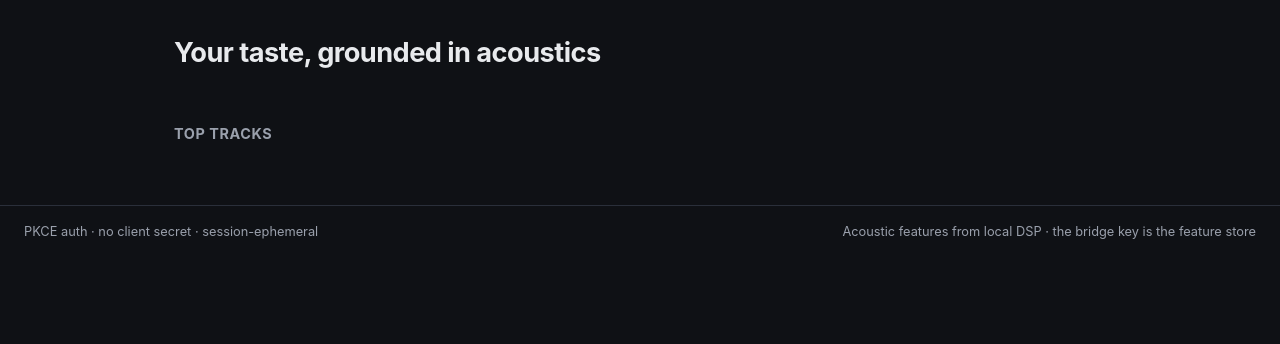
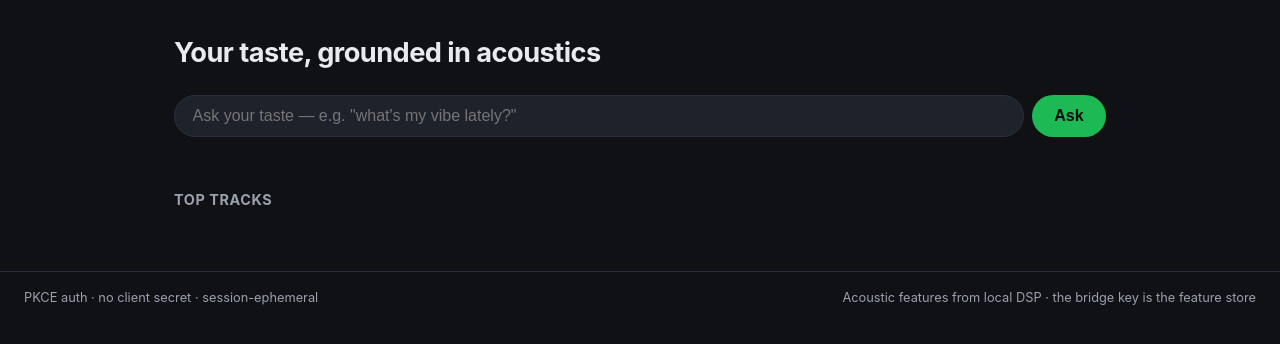
Before and after one commit to JordanVercillo/audio-agentic-pipeline, a FastAPI app: template src/webapp/templates/dashboard.html in a window 1280 px wide. Shown: the part 75-419 px from the top of the page. Run offline with FastAPI, Linux system fonts and the light colour scheme; the template is opened without the code that fills it, so the values that code supplies are empty; parts of the project's set-up code (start-up, migrations or seed data) failed here and were passed over.

Commit message:
P8 slice 2: RAG /ask — grounded taste Q&A (the last of the 4 features)
A question box on the dashboard: the visitor asks anything about their taste
and gets an answer GROUNDED strictly on their own retrieved data — never a
free-association.

- rag.py: TasteRAG assembles a grounding block from the visitor's overlap
  insight, taste drift, top artists/genres, top tracks, and the gold
  column_descriptions feature glossary (shared feature store, D-5/D-10). With
  ANTHROPIC_API_KEY → Claude (claude-opus-4-8, override via WEBAPP_LLM_MODEL)
  writes the answer, instructed to cite only what's in the data; without a key
  → a deterministic template answer from the same facts (D-5). Never raises —
  any LLM error or refusal falls back.
- app.py: POST /ask reads a compact in-session `taste` context cached at
  /dashboard (no re-fetch, no per-request DuckDB), answers, renders ask.html.
- Templates/CSS: ask form on the dashboard + a clean Q&A result page.
- 7 new tests: grounding assembly, deterministic fallback (no key), mocked
  LLM path (asserts model + grounding in prompt), refusal→fallback, and the
  /ask routes (unauth redirect, no-dashboard redirect, grounded answer).
  173 total green, ruff clean.

Deps: anthropic. Grounding uses app-composed retrieval (lower surface for a
public pilot); a SQL-tool variant over a per-session WarehouseAgent is the
documented next extension.

Co-Authored-By: Claude Opus 4.8 <noreply@anthropic.com>

```diff
--- a/pyproject.toml
+++ b/pyproject.toml
@@ -44,6 +44,7 @@ dependencies = [
     "uvicorn[standard]>=0.50.0",
     "itsdangerous>=2.2.0",
     "python-multipart>=0.0.32",
+    "anthropic>=0.116.0",
 ]
 
 [project.optional-dependencies]
--- a/src/webapp/app.py
+++ b/src/webapp/app.py
@@ -21,7 +21,7 @@ from functools import lru_cache
 from pathlib import Path
 from typing import Any, Optional
 
-from fastapi import FastAPI, Request
+from fastapi import FastAPI, Form, Request
 from fastapi.responses import HTMLResponse, RedirectResponse
 from fastapi.staticfiles import StaticFiles
 from fastapi.templating import Jinja2Templates
@@ -29,6 +29,7 @@ from fastapi.templating import Jinja2Templates
 from ..ingestion.fetchers import fetch_top_artists, fetch_top_tracks
 from . import auth_web, config
 from .featurestore import FeatureStore
+from .rag import TasteRAG
 from .sessions import CookieSigner, SessionStore
 
 logger = logging.getLogger(__name__)
@@ -119,6 +120,23 @@ def _top_artists(client: Any, limit: int = 12) -> list[dict[str, Any]]:
     ]
 
 
+def _slim_taste(ctx: dict[str, Any]) -> dict[str, Any]:
+    """The grounding-relevant subset of the dashboard context, cached in-session for /ask."""
+    return {
+        "profile": ctx.get("profile"),
+        "drift": ctx.get("drift"),
+        "artists": [{"name": a["name"], "genres": a.get("genres", "")}
+                    for a in (ctx.get("artists") or [])],
+        "ranges": [
+            {"label": r["label"],
+             "tracks": [{"name": t["name"], "artist": t["artist"],
+                         "in_corpus": t.get("in_corpus", False)}
+                        for t in r["tracks"][:10]]}
+            for r in ctx.get("ranges", [])
+        ],
+    }
+
+
 def create_app() -> FastAPI:
     app = FastAPI(title="Vercillo Analytics — Taste Pilot", docs_url=None, redoc_url=None)
     app.mount("/static", StaticFiles(directory=str(_BASE / "static")), name="static")
@@ -185,7 +203,25 @@ def create_app() -> FastAPI:
                 request, "error.html",
                 {"detail": f"Could not load your data: {exc}", "authed": False},
                 status_code=502)
+        session["taste"] = _slim_taste(ctx)  # compact grounding for /ask
         return templates.TemplateResponse(request, "dashboard.html", {**ctx, "authed": True})
+
+    @app.post("/ask", response_class=HTMLResponse)
+    def ask(request: Request, q: str = Form("")):
+        session = request.state.session
+        if not auth_web.is_authenticated(session):
+            return RedirectResponse("/", status_code=303)
+        taste = session.get("taste")
+        if not taste:  # dashboard hasn't been loaded this session
+            return RedirectResponse("/dashboard", status_code=303)
+        question = (q or "").strip()
+        if not question:
+            return RedirectResponse("/dashboard", status_code=303)
+        result = TasteRAG(_feature_store()).answer(question, taste)
+        return templates.TemplateResponse(request, "ask.html", {
+            "authed": True, "question": question,
+            "answer": result["answer"], "source": result["source"],
+        })
 
     @app.get("/logout")
     def logout(request: Request):
--- a/src/webapp/config.py
+++ b/src/webapp/config.py
@@ -81,3 +81,9 @@ def get_session_secret() -> str:
 def anthropic_key() -> str | None:
     """Optional — enables LLM RAG answers (slice 2). Absent → deterministic fallback."""
     return os.environ.get("ANTHROPIC_API_KEY") or None
+
+
+# Default to the most capable model; override to a cheaper one (e.g.
+# claude-haiku-4-5) for the public pilot's cost profile via WEBAPP_LLM_MODEL.
+def rag_model() -> str:
+    return os.environ.get("WEBAPP_LLM_MODEL", "claude-opus-4-8")
--- a/src/webapp/featurestore.py
+++ b/src/webapp/featurestore.py
@@ -56,6 +56,18 @@ class FeatureStore:
             ca = pd.read_parquet(ca_path)
             if {"spotify_track_id", "genre_bucket"}.issubset(ca.columns):
                 self._genre = dict(zip(ca["spotify_track_id"], ca["genre_bucket"], strict=False))
+
+        # Agent-readable feature descriptions (for RAG grounding — SPEC P8).
+        self.descriptions: dict[str, str] = {}
+        cd_path = self.modeled_dir / "column_descriptions.parquet"
+        if cd_path.exists():
+            cd = pd.read_parquet(cd_path)
+            if {"column_name", "description"}.issubset(cd.columns):
+                self.descriptions = dict(zip(cd["column_name"], cd["description"], strict=False))
+
+    def feature_glossary(self, cols: list[str]) -> dict[str, str]:
+        """Descriptions for the named feature columns (subset of column_descriptions)."""
+        return {c: self.descriptions[c] for c in cols if c in self.descriptions}
 
     # ── the join ──────────────────────────────────────────────────────────
     def profile(self, track_ids: list[str]) -> dict[str, Any]:
--- /dev/null
+++ b/src/webapp/rag.py
@@ -0,0 +1,136 @@
+"""
+rag.py — grounded taste Q&A (SPEC P8 slice 2).
+
+Answers a visitor's free-text question about their taste, GROUNDED strictly on
+their own retrieved data: the acoustic overlap insight, taste drift, top
+artists/genres, top tracks, and the gold `column_descriptions` feature glossary
+(the same feature store P5's agent reads — shared retrieval core, D-10/D-5).
+
+    - With ANTHROPIC_API_KEY: Claude writes the answer from the grounding block,
+      instructed to cite only what's in the data and invent nothing.
+    - Without a key: a deterministic template answer from the same facts (D-5).
+
+The LLM only ever sees the visitor's retrieved rows — it does not free-associate.
+A SQL-tool variant (letting the model query a per-session WarehouseAgent over the
+visitor's Parquet) is the documented next extension; here the app composes the
+retrieval, which is the lower-surface, higher-precision path for a public pilot.
+"""
+
+from __future__ import annotations
+
+import logging
+from typing import Any, Optional
+
+from . import config
+
+logger = logging.getLogger(__name__)
+
+# Interpretable features we surface + gloss (must exist in column_descriptions).
+_GLOSSARY_FEATURES = ["tempo_bpm", "rms_mean", "spectral_centroid_mean"]
+
+_SYSTEM = (
+    "You are a warm, precise music-taste analyst for Vercillo Analytics. Answer "
+    "the visitor's question USING ONLY the DATA provided about their own Spotify "
+    "listening and its local acoustic analysis. Cite their real tracks, artists, "
+    "genres, and numbers. NEVER invent tracks, artists, or statistics that are not "
+    "in the DATA. If the DATA cannot answer the question, say what you can see "
+    "instead. 2–4 sentences, second person (\"you\"), no preamble, plain prose "
+    "with no markdown formatting."
+)
+
+_MAX_TOKENS = 1024  # a taste answer is deliberately short — well under stream/timeout limits
+
+
+def _grounding_text(taste: dict[str, Any], glossary: dict[str, str]) -> str:
+    """Render the visitor's retrieved facts as the grounding block for the prompt."""
+    lines: list[str] = []
+    prof = taste.get("profile") or {}
+    if prof:
+        head = f"Acoustic corpus overlap: {prof.get('overlap_count', 0)} of your top tracks"
+        if prof.get("dominant_genre"):
+            head += f", leaning {prof['dominant_genre']}"
+        lines.append(head + ".")
+        for h in prof.get("highlights", []):
+            lines.append(f"  - {h}")
+    drift = taste.get("drift")
+    if drift:
+        lines.append(
+            f"Taste drift (recent vs all-time): {drift['label']} "
+            f"(RMS sigma-shift {drift['score']}, {drift.get('n_short', '?')} vs "
+            f"{drift.get('n_long', '?')} overlapping tracks).")
+    artists = taste.get("artists") or []
+    if artists:
+        alist = "; ".join(
+            a["name"] + (f" [{a['genres']}]" if a.get("genres") else "")
+            for a in artists[:10])
+        lines.append(f"Top artists: {alist}.")
+    for rng in taste.get("ranges", []):
+        tracks = rng.get("tracks", [])
+        if tracks:
+            tl = "; ".join(
+                f"{t['name']} — {t['artist']}" + (" [in corpus]" if t.get("in_corpus") else "")
+                for t in tracks[:8])
+            lines.append(f"Top tracks ({rng['label']}): {tl}.")
+    if glossary:
+        lines.append("Feature glossary: "
+                     + " ".join(f"{k} = {v}" for k, v in glossary.items()))
+    return "\n".join(lines) if lines else "(no listening data available)"
+
+
+class TasteRAG:
+    """Grounded taste Q&A over the visitor's own retrieved data."""
+
+    def __init__(self, feature_store: Any = None, model: Optional[str] = None) -> None:
+        self.fs = feature_store
+        self.model = model or config.rag_model()
+
+    def answer(self, question: str, taste: dict[str, Any]) -> dict[str, Any]:
+        """Return {answer, source, model}. Never raises — falls back deterministically."""
+        glossary = self.fs.feature_glossary(_GLOSSARY_FEATURES) if self.fs else {}
+        grounding = _grounding_text(taste, glossary)
+        key = config.anthropic_key()
+        if key:
+            try:
+                text = self._llm_answer(question, grounding, key)
+                if text:
+                    return {"answer": text, "source": "llm", "model": self.model}
+            except Exception as exc:  # noqa: BLE001 — an LLM error must never fail the request
+                logger.warning("RAG LLM answer failed (%s) — deterministic fallback", exc)
+        return {"answer": self._fallback(taste), "source": "fallback", "model": None}
+
+    def _llm_answer(self, question: str, grounding: str, key: str) -> str:
+        import anthropic
+
+        client = anthropic.Anthropic(api_key=key)
+        prompt = (
+            "DATA (the visitor's own listening + local acoustic analysis):\n"
+            f"{grounding}\n\nQUESTION: {question}")
+        resp = client.messages.create(
+            model=self.model,
+            max_tokens=_MAX_TOKENS,
+            system=_SYSTEM,
+            messages=[{"role": "user", "content": prompt}],
+        )
+        if resp.stop_reason == "refusal":
+            return ""
+        return next((b.text for b in resp.content if b.type == "text"), "").strip()
+
+    def _fallback(self, taste: dict[str, Any]) -> str:
+        """Deterministic, visitor-facing answer from the retrieved facts (D-5)."""
+        prof = taste.get("profile") or {}
+        drift = taste.get("drift")
+        artists = taste.get("artists") or []
+        bits: list[str] = []
+        if prof.get("dominant_genre"):
+            bits.append(f"your acoustic overlap leans {prof['dominant_genre']}")
+        if artists:
+            bits.append(f"your top artist is {artists[0]['name']}")
+        if drift:
+            bits.append("your recent-vs-all-time taste shows "
+                        f"{drift['label'].split('(')[0].strip().lower()}")
+        if prof.get("highlights"):
+            bits.append(prof["highlights"][0])
+        if not bits:
+            return ("There isn't enough overlap with our acoustic corpus to profile your "
+                    "taste yet — your dashboard still shows your top tracks and artists.")
+        return "Based on your listening, " + "; ".join(bits) + "."
--- a/src/webapp/static/style.css
+++ b/src/webapp/static/style.css
@@ -34,6 +34,23 @@ main { max-width: 980px; margin: 0 auto; padding: 2rem 1.5rem 3rem; }
 .assurances strong { color: var(--ink); }
 
 .dash h1 { font-size: 1.7rem; letter-spacing: -.02em; margin: 0 0 1.25rem; }
+
+.ask { display: flex; gap: .5rem; margin: 0 0 1.5rem; }
+.ask input {
+  flex: 1; background: var(--panel-2); border: 1px solid var(--line); color: var(--ink);
+  border-radius: 999px; padding: .7rem 1.1rem; font-size: 1rem;
+}
+.ask input:focus { outline: none; border-color: var(--spotify); }
+.ask button {
+  background: var(--spotify); color: var(--spotify-ink); font-weight: 700;
+  border: 0; border-radius: 999px; padding: .7rem 1.4rem; font-size: 1rem; cursor: pointer;
+}
+.qa { background: var(--panel); border: 1px solid var(--line); border-radius: 12px; padding: 1.25rem 1.4rem; }
+.qa .q { color: var(--muted); font-weight: 600; margin: 0 0 .6rem; }
+.qa .q::before { content: "“"; } .qa .q::after { content: "”"; }
+.qa .a { font-size: 1.15rem; line-height: 1.6; }
+.qa .src { color: var(--muted); font-size: .75rem; text-transform: uppercase; letter-spacing: .04em; margin: 1rem 0 0; }
+.btn.ghost { background: transparent; color: var(--ink); border: 1px solid var(--line); }
 .insight {
   background: var(--panel); border: 1px solid var(--line); border-left: 3px solid var(--spotify);
   border-radius: 12px; padding: 1.1rem 1.25rem; margin-bottom: 1.75rem;
--- a/src/webapp/templates/dashboard.html
+++ b/src/webapp/templates/dashboard.html
@@ -2,6 +2,13 @@
 {% block content %}
 <section class="dash">
   <h1>Your taste, grounded in acoustics</h1>
+
+  <form class="ask" method="post" action="/ask">
+    <input type="text" name="q" required
+           placeholder="Ask your taste — e.g. &quot;what&apos;s my vibe lately?&quot;"
+           aria-label="Ask a question about your taste">
+    <button type="submit">Ask</button>
+  </form>
 
   <div class="cards">
     {% if profile %}
```
Also changed, not shown: src/webapp/templates/ask.html (added, +20 -0 lines), src/webapp/test_webapp.py (+102 -0 lines), 1 other file.
